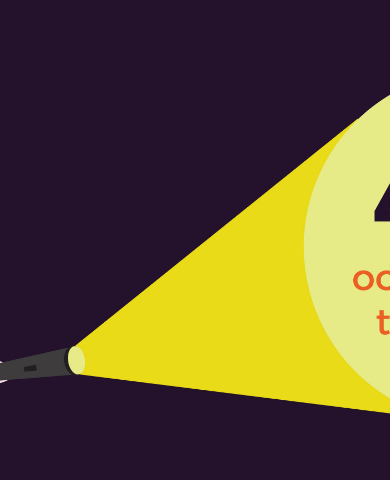
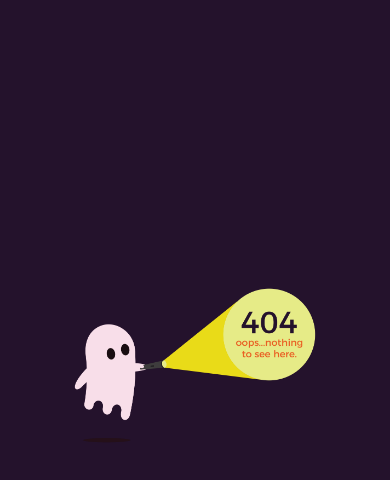
Before and after one commit to link1973/link1973.github.io, a plain HTML site: page 404.html in a window 390 px wide. Shown: the part 56-536 px from the top of the page. Drawn offline with nearby package versions, Linux system fonts and the light colour scheme.

Commit message:
Update portfolio.css

```diff
--- a/css/portfolio.css
+++ b/css/portfolio.css
@@ -191,8 +191,11 @@ p {
     top: 0;
     left: 0;
     z-index: 1;
-    background: url(https://link1973.github.io/images/404.jpg) center center no-repeat scroll #FFF;
+    background: url(https://link1973.github.io/images/404.jpg) center center no-repeat scroll #24122C;
     background-size: cover; }
+    @media (max-width: 768px) {
+      .notFoundComponent .areaOne {
+        background-size: 100%; } }
     .notFoundComponent .areaOne .textContainer {
       display: table;
       table-layout: fixed;
```
